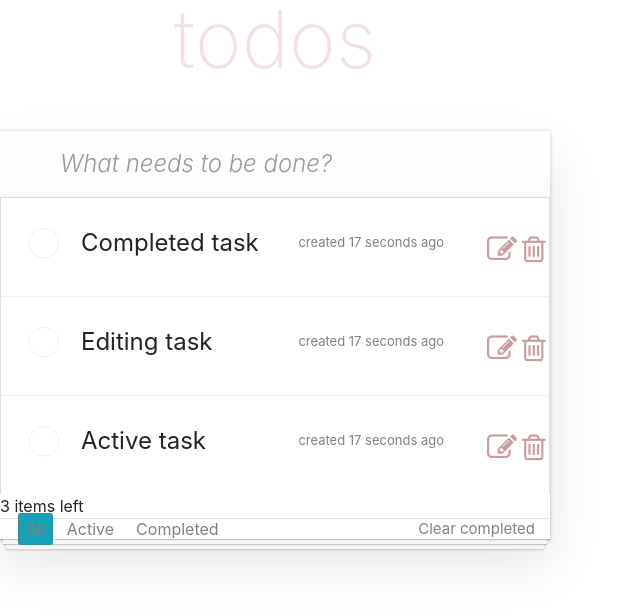
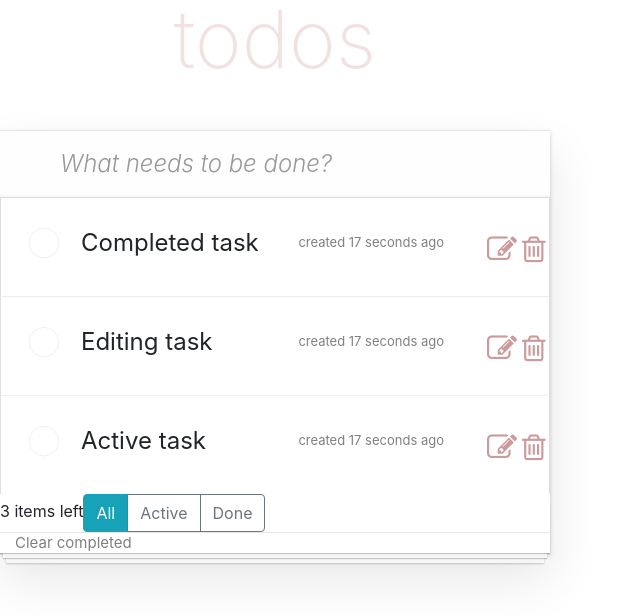
Before and after one commit to sashalesotho/todo111, a React (Create React App) app: page / in a window 1280 px wide. Shown: the top 616 px of the page, without its empty margins (0-640 px from the left). Built offline with nearby package versions, Linux system fonts and the light colour scheme.

Commit message:
third commit

```diff
--- a/src/components/App/App.js
+++ b/src/components/App/App.js
@@ -4,6 +4,7 @@ import React, { Component } from 'react';
 import Footer from '../Footer';
 import NewTaskForm from '../NewTaskForm';
 import TaskList from '../TaskList';
+import TasksFilter from '../TasksFilter/TasksFilter';
 
 
 export default class App extends Component {
@@ -11,18 +12,18 @@ export default class App extends Component {
 	maxId = 100;
 	state = {
 		todoData: [
-			this.createTodoItem('Completed task'),
-			this.createTodoItem('Editing task'),
-			this.createTodoItem('Active task')
-
-		]
+			{id: 1, label: "Completed task", done: false},
+			{id: 2, label: "Editing task", done: false},
+			{id: 3, label: "Active task", done: false}
+		],
+		filter: "all"
 	};
 
 	createTodoItem(label) {
 		return {
 			label,
 			done: false,
-			id: this.maxId++
+			id: ++this.maxId
 		}
 	}
 
@@ -39,8 +40,9 @@ export default class App extends Component {
 	};
 
 	addItem = (text) => {
+			this.setState(({ todoData }) => {
 			const newItem = this.createTodoItem(text);
-		this.setState(({ todoData }) => {
+
 			const newArr = [
 			...todoData,
 				newItem
@@ -62,7 +64,7 @@ export default class App extends Component {
 					newItem,
 					...arr.slice(idx + 1)
 				];
-	}
+	};
 
 	onToggleDone = (id) => {
 		this.setState(({ todoData }) => {
@@ -73,14 +75,31 @@ export default class App extends Component {
 
 	};
 
+	filterChange = (filter) => {
+		this.setState({ filter });
+	}
+
+	filterItems = (todoData, filter) => {
+		if (filter === "all") {
+			return todoData;
+		} else if (filter === "active") {
+			return todoData.filter((item) => (!item.done));
+		} else if (filter === "done") {
+			return todoData.filter((item) => item.done);
+		}
+	}
+
 	render() {
 
-		const { todoData } = this.state;
+		const { todoData, filter } = this.state;
 
 		const doneCount = todoData
 		.filter((el) => el.done).length;
 
 		const todoCount = todoData.length - doneCount;
+
+		const visibleItems = this.filterItems(todoData, filter);
+
 
 		return (
 			<div>
@@ -88,10 +107,12 @@ export default class App extends Component {
 
 				<section className="main">
 					<NewTaskForm onItemAdded={this.addItem}/>
-				  <TaskList todos={todoData}
+					<TaskList todos={visibleItems}
 					onDeleted={ this.deleteItem }
 					onToggleDone = {this.onToggleDone}/>
 					<span className="todo-count">{todoCount} items left</span>
+					<TasksFilter filter={filter}
+					filterChange={this.filterChange}/>
 
 					<Footer />
 
--- a/src/components/Footer/Footer.js
+++ b/src/components/Footer/Footer.js
@@ -1,23 +1,16 @@
 import React from 'react';
-import TasksFilter from '../TasksFilter/TasksFilter';
-
-export default class Footer extends React.Component {
-	constructor() {
-		super()
-
-	}
-	render() {
 
 
-
+const Footer = () => {
 
 		return (
 			<footer className="footer">
 
-					<TasksFilter />
 					<button className="clear-completed">Clear completed</button>
+
 			</footer>
 		)
+
 	}
 
-	}
+export default Footer;
--- a/src/components/Task/Task.js
+++ b/src/components/Task/Task.js
@@ -1,38 +1,40 @@
-import React, { Component } from 'react';
+import React from 'react';
 import './Task.css';
 
-
-
-export default class Task extends Component {
-
-
-	render () {
-		const { label, onDeleted, onToggleDone, done } = this.props;
+const Task = ( { label, onDeleted, onToggleDone, done } ) => {
 
 		let classNames = 'todo-list-item';
 		if (done) {
 			classNames += ' completed-task';
 		}
+
 		return (
 		<span className='todo-list-item'>
+
 				<div className="view">
+
 					<input className="toggle"
-					 type="checkbox" checked={this.props.isDone}/>
+					type="checkbox" checked={done}
+					onChange={ onToggleDone }/>
+
 					<label>
-						<span className={classNames}
-						onClick={ onToggleDone }
-						 >{ label }</span>
+						<span className={classNames}>{ label }</span>
 						<span className="created">created 17 seconds ago</span>
 					</label>
+
 					<button className="icon icon-edit btn">
 						<i className="fa fa-edit" />
 					</button>
+
 					<button className="icon icon-destroy btn"
 					onClick={onDeleted}>
 						<i className="fa fa-trash-o" />
 					</button>
+
 				</div>
+
 		</span>
 		)
 }
-}
+
+export default Task;
--- a/src/components/TasksFilter/TasksFilter.js
+++ b/src/components/TasksFilter/TasksFilter.js
@@ -1,24 +1,35 @@
-import React, { Component } from 'react';
+import React from 'react';
 
-export default class TasksFilter extends Component {
-	render() {
+const filterButtons = [
+	{name: "all", label: "All"},
+	{name: "active", label: "Active"},
+	{name: "done", label: "Done"}
+];
+
+const TasksFilter = ( {filter, filterChange} ) => {
+
+
+
+		const buttons = filterButtons.map(({name, label}) => {
+			const isActive = name === filter;
+			const classNames = "btn " + (isActive ? "btn-info" : "btn-outline-secondary");
+			return (
+				<button key={name}
+				type="button"
+				onClick={() => filterChange(name)}
+				className={classNames}>
+					{label}
+				</button>
+			);
+		});
 
 		return (
-			<ul className="filters btn-group">
-				  <li>
-					 <button type='button'
-					 className="selected btn btn-info">All</button>
-				  </li>
-				  <li>
-					 <button type='button'
-					 className="btn btn-outline-secondary">Active</button>
-				  </li>
-				  <li>
-					 <button type='button'
-					 className="btn btn-outline-secondary">Completed</button>
-				  </li>
-			</ul>
+		<ul className="filters btn-group">
+
+			{buttons}
+
+		</ul>
 		)
-	}
+}
 
-}
+export default TasksFilter;
```
Also changed, not shown: src/components/NewTaskForm/NewTaskForm.js (+4 -3 lines), src/components/TaskList/TaskList.js (+9 -7 lines). Lines whose indentation alone changed are shown as unchanged.
